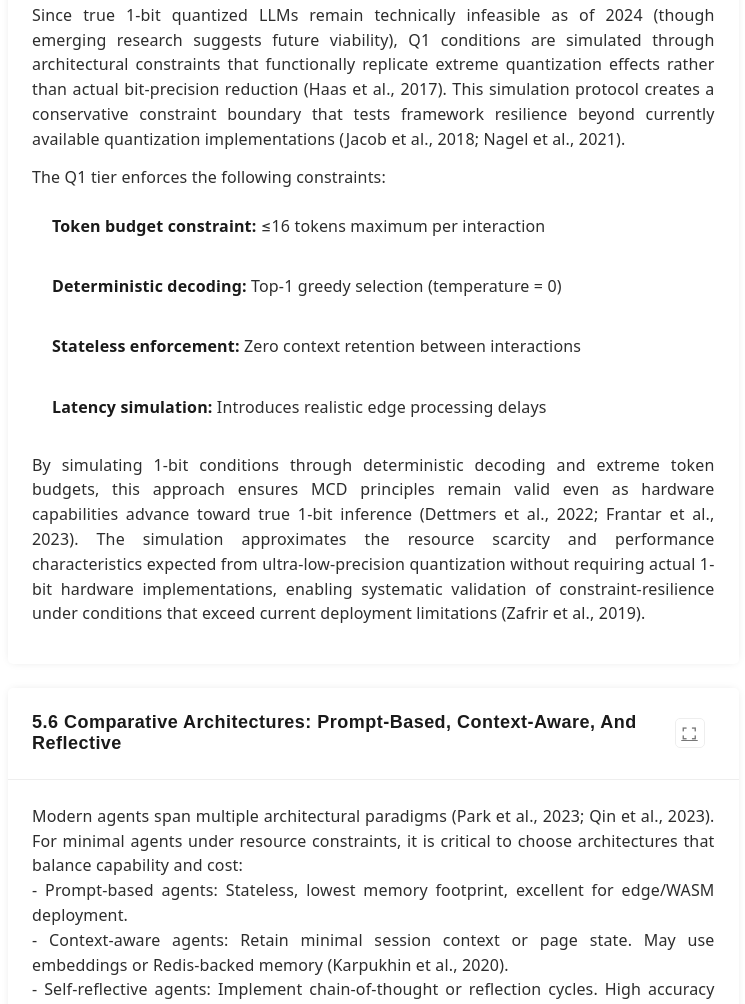
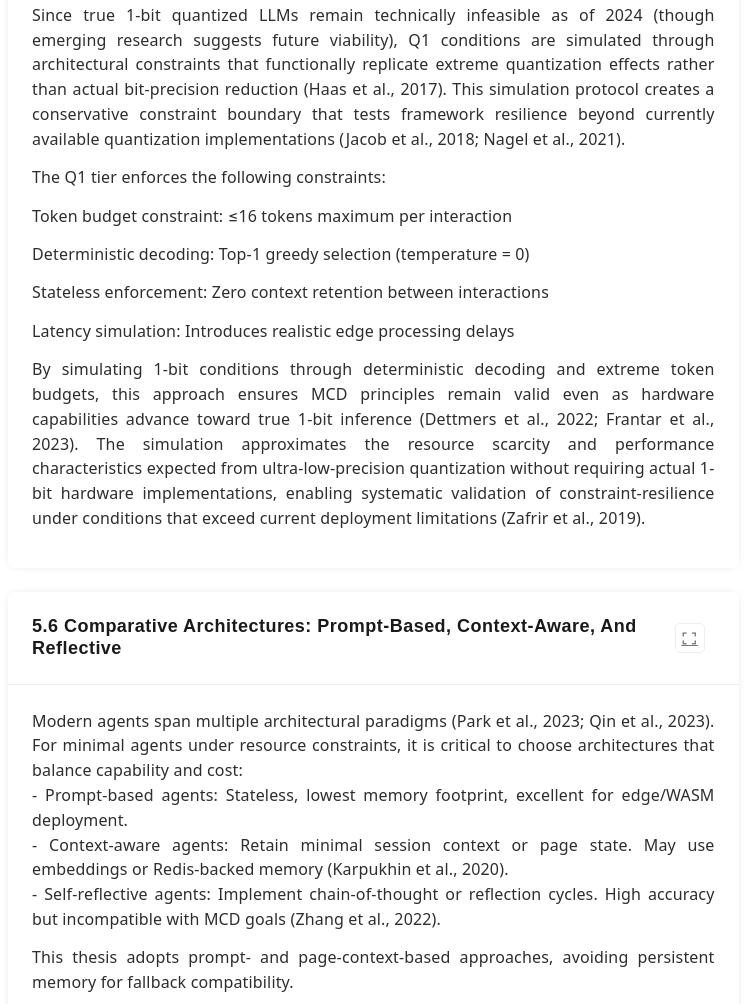
Before and after one commit to malliknas/Minimal-Capability-Design-Framework, a website built with Vite: page docs/c5.html in a window 1280 px wide. Shown: the part 7648-8652 px from the top of the page, without its empty margins (266-1011 px from the left). Built offline with nearby package versions, Linux system fonts and the light colour scheme.

Commit message:
Add files via upload

```diff
--- a/docs/c5.html
+++ b/docs/c5.html
@@ -900,20 +900,15 @@ Structured fallback loops achieve 83% recovery from degraded inputs compared to
 <h4><strong>Q1 Ultra-Minimal Simulation Protocol</strong></h4>
 <p>Since true 1-bit quantized LLMs remain technically infeasible as of 2024 (though emerging research suggests future viability), Q1 conditions are simulated through architectural constraints that functionally replicate extreme quantization effects rather than actual bit-precision reduction (Haas et al., 2017). This simulation protocol creates a conservative constraint boundary that tests framework resilience beyond currently available quantization implementations (Jacob et al., 2018; Nagel et al., 2021).</p>
 <p>The Q1 tier enforces the following constraints:</p>
-<ul>
-<li>
-<p><strong>Token budget constraint:</strong>&nbsp;&le;16 tokens maximum per interaction</p>
-</li>
-<li>
-<p><strong>Deterministic decoding:</strong>&nbsp;Top-1 greedy selection (temperature = 0)</p>
-</li>
-<li>
-<p><strong>Stateless enforcement:</strong>&nbsp;Zero context retention between interactions</p>
-</li>
-<li>
-<p><strong>Latency simulation:</strong>&nbsp;Introduces realistic edge processing delays</p>
-</li>
-</ul>
+
+<p>Token budget constraint:&nbsp;&le;16 tokens maximum per interaction</p>
+
+<p>Deterministic decoding:&nbsp;Top-1 greedy selection (temperature = 0)</p>
+
+<p>Stateless enforcement:&nbsp;Zero context retention between interactions</p>
+
+<p>Latency simulation:&nbsp;Introduces realistic edge processing delays</p>
+
 <p>By simulating 1-bit conditions through deterministic decoding and extreme token budgets, this approach ensures MCD principles remain valid even as hardware capabilities advance toward true 1-bit inference (Dettmers et al., 2022; Frantar et al., 2023). The simulation approximates the resource scarcity and performance characteristics expected from ultra-low-precision quantization without requiring actual 1-bit hardware implementations, enabling systematic validation of constraint-resilience under conditions that exceed current deployment limitations (Zafrir et al., 2019).</p>
       </div>
     </div>
```
